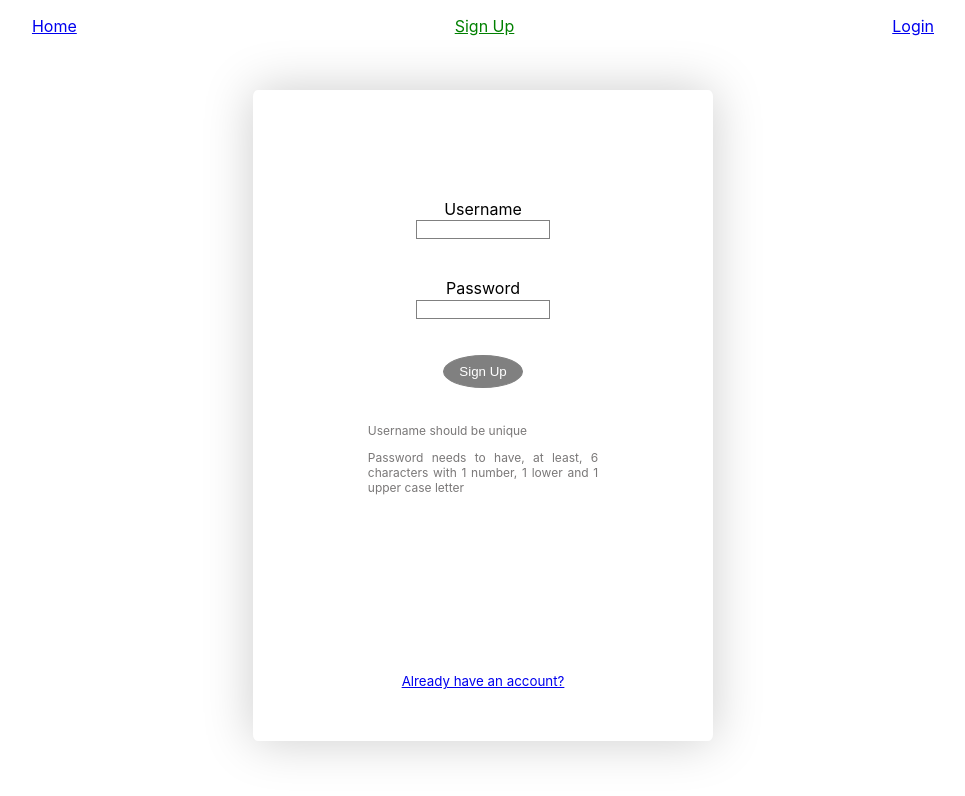
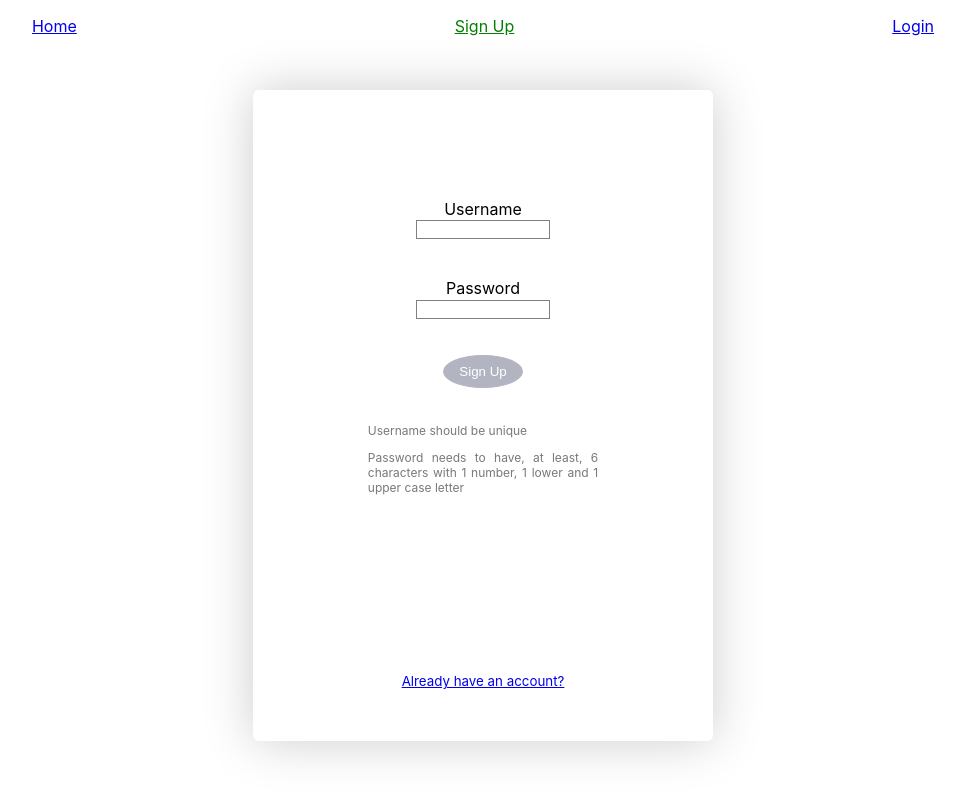
Before and after one commit to BeatrizJB/Invenire-Frontend, a React (Create React App) app: page /signup in a window 1280 px wide. Shown: the top 796 px of the page, without its empty margins (157-1122 px from the left). Built offline with nearby package versions, Linux system fonts and the light colour scheme; no server answers.

Commit message:
trying fix image input

```diff
--- a/src/App.css
+++ b/src/App.css
@@ -173,25 +173,42 @@ footer {
 
 /* BUTTONS BEGIN --------------------------------------- */
 
-button {
-  margin-top: 10%;
-  margin-left: 1%;
-  margin-right: 1%;
-  padding: 5%;
-  width: 50%;
-  height: 15%;
-  border-radius: 50%;
+.File-input {
+display: block;
+position: relative;
+width: 200px;
+height: 50px;
+border-radius: 25px;
+background: transparent;
+border: 1px solid #b3b4c1 !important;
+display: flex;
+align-items: center;
+justify-content:left;
+color: black !important;
+cursor: pointer;
+transition: transform .2s ease-out;
+margin-top: 15px;
+padding-left: 15px;
+
+
 }
 
 .Butts {
-  background: grey;
-  border: 1px solid grey !important;
+  background: #b3b4c1;
+  border: 1px solid #b3b4c1 !important;
   display: flex;
   align-items: center;
   justify-content: center;
   color: white;
   cursor: pointer;
   transition: transform .2s ease-out;
+    margin-top: 10%;
+    margin-left: 1%;
+    margin-right: 1%;
+    padding: 5%;
+    width: 50%;
+    height: 15%;
+    border-radius: 50%;
 }
 
 .Butts:hover {
--- a/src/components/AddEditSpecs.js
+++ b/src/components/AddEditSpecs.js
@@ -131,12 +131,13 @@ class AddEditSpecs extends React.Component {
                 />
               </div>
               <div className="Longfill">
+
                 <label>Image</label>
-                <input
+                <div className= "File-input"><input
                   type="file"
                   name="image"
                   onChange={this.handleChangeFile}
-                />
+                /></div>
               </div>
               <div className="Longformbutt">
                 <button className="Butts" type="submit">
```
